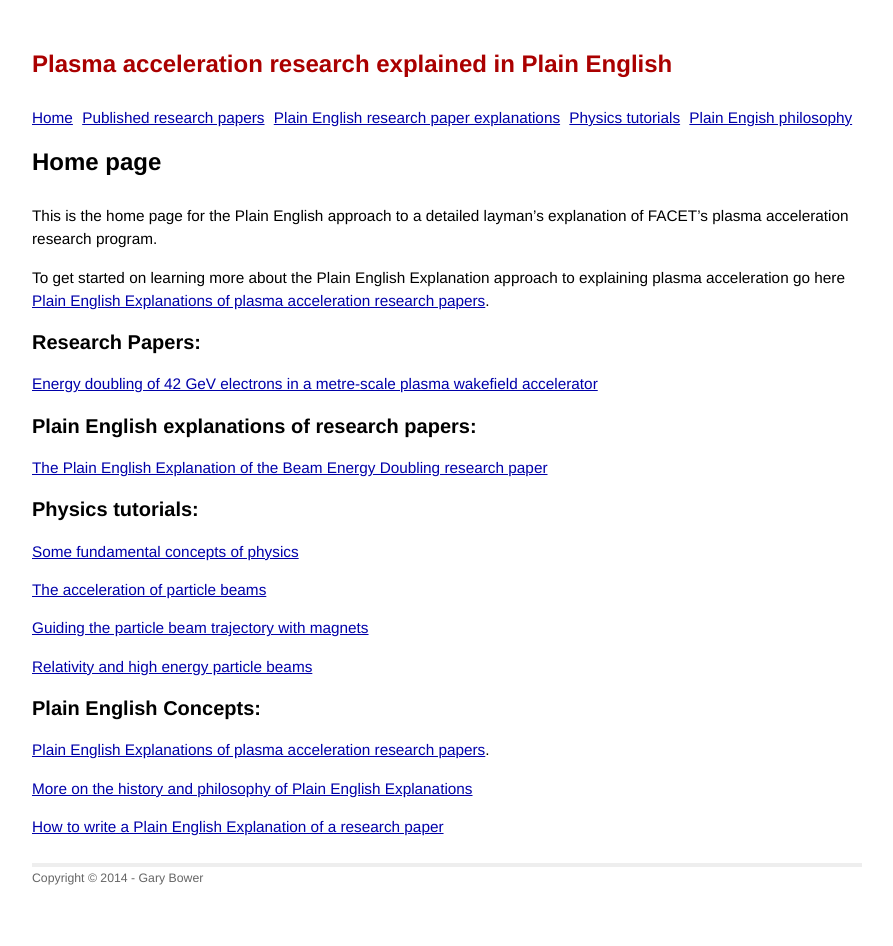
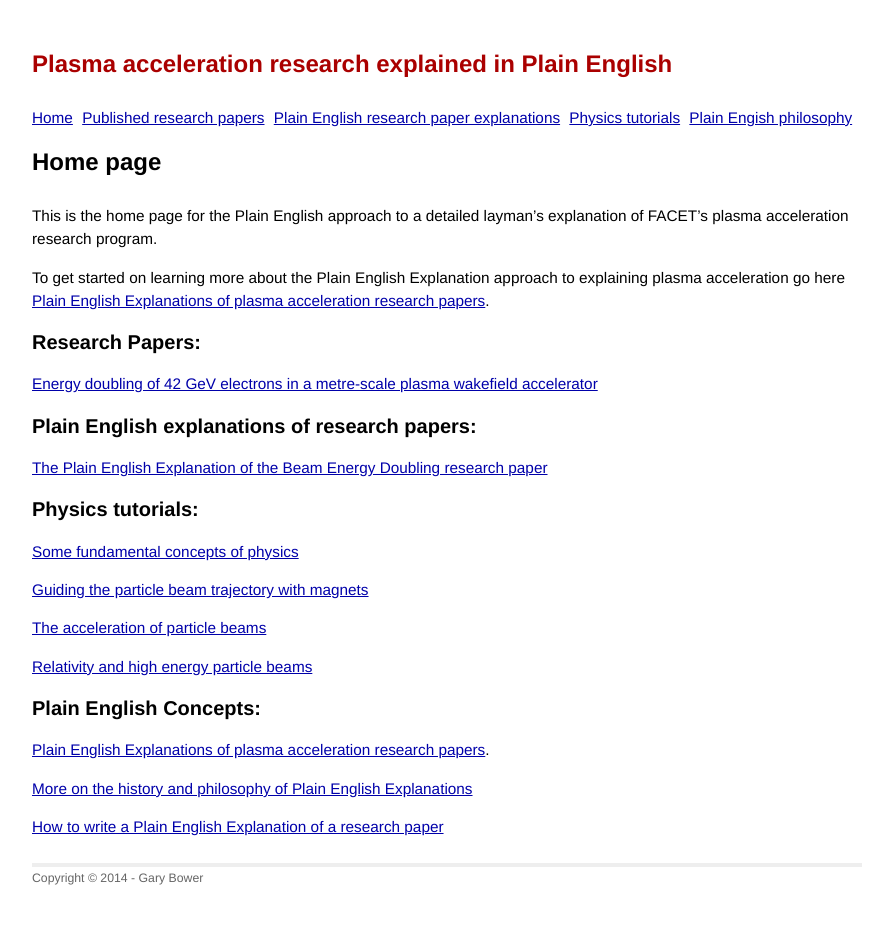
Before and after one commit to grbfacet/facet, a Jekyll site: the page built from index.md, in a window 1280 px wide. Shown: the whole page, without its empty margins (193-1086 px from the left). Built offline with Jekyll 4.4.1, drawn with Linux system fonts in a browser that asks for light colours.

```diff
--- a/index.md
+++ b/index.md
@@ -22,9 +22,9 @@ To get started on learning more about the Plain English Explanation approach to
 
 [Some fundamental concepts of physics](/principles-of-physics-tutorial.html)
 
+[Guiding the particle beam trajectory with magnets](/beam-control-tutorial.html)
+
 [The acceleration of particle beams](/beam-acceleration-tutorial.html)
-
-[Guiding the particle beam trajectory with magnets](/beam-control-tutorial.html)
 
 [Relativity and high energy particle beams](/relativity-tutorial.html)
 
```
